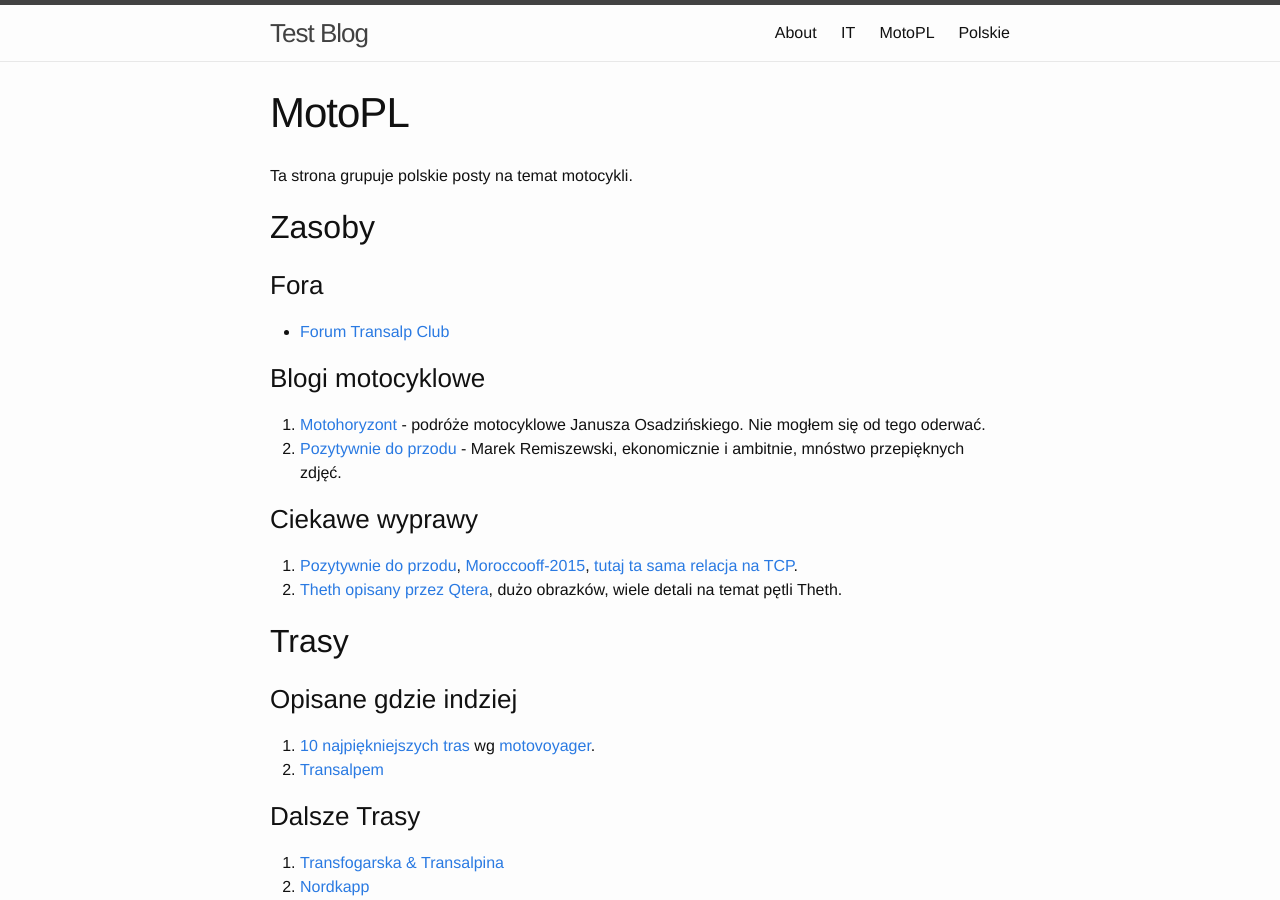
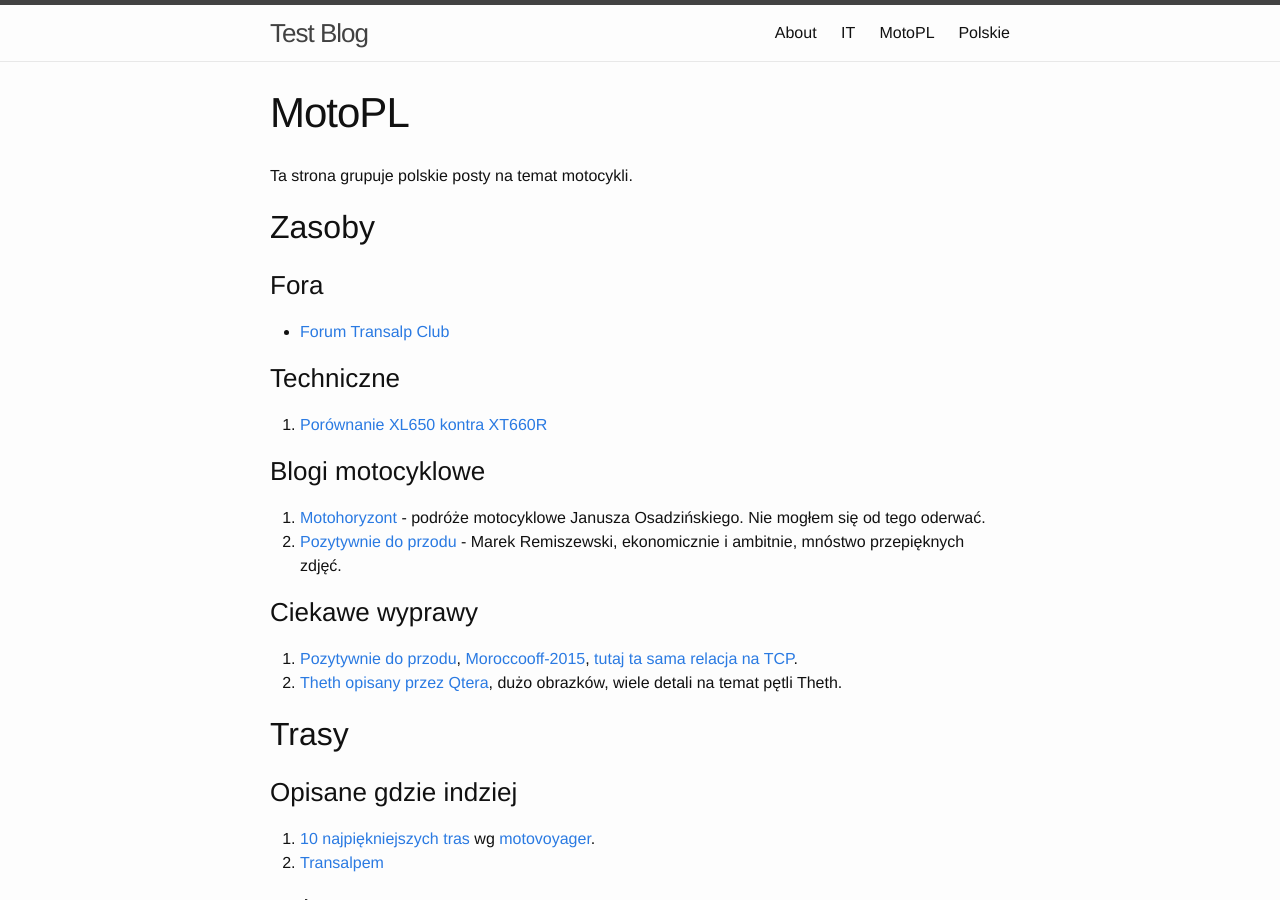
Before and after one commit to jkedra/jkedra.github.io, a Jekyll site: the page built from moto.md, in a window 1280 px wide and 900 px high. Built offline with Jekyll 4.4.1, drawn with Linux system fonts in a browser that asks for light colours.

Commit message:
Porównanie XL650 kontra XT660R

```diff
--- a/moto.md
+++ b/moto.md
@@ -10,6 +10,9 @@ Ta strona grupuje polskie posty na temat motocykli.
 
 ### Fora
 * [Forum Transalp Club](http://forum.transalpclub.pl)
+
+### Techniczne
+1. [Porównanie XL650 kontra XT660R](http://forum.transalpclub.pl/viewtopic.php?f=191&t=14314)
 
 ### Blogi motocyklowe
 1. [Motohoryzont][mh] - podróże motocyklowe Janusza Osadzińskiego.
```
